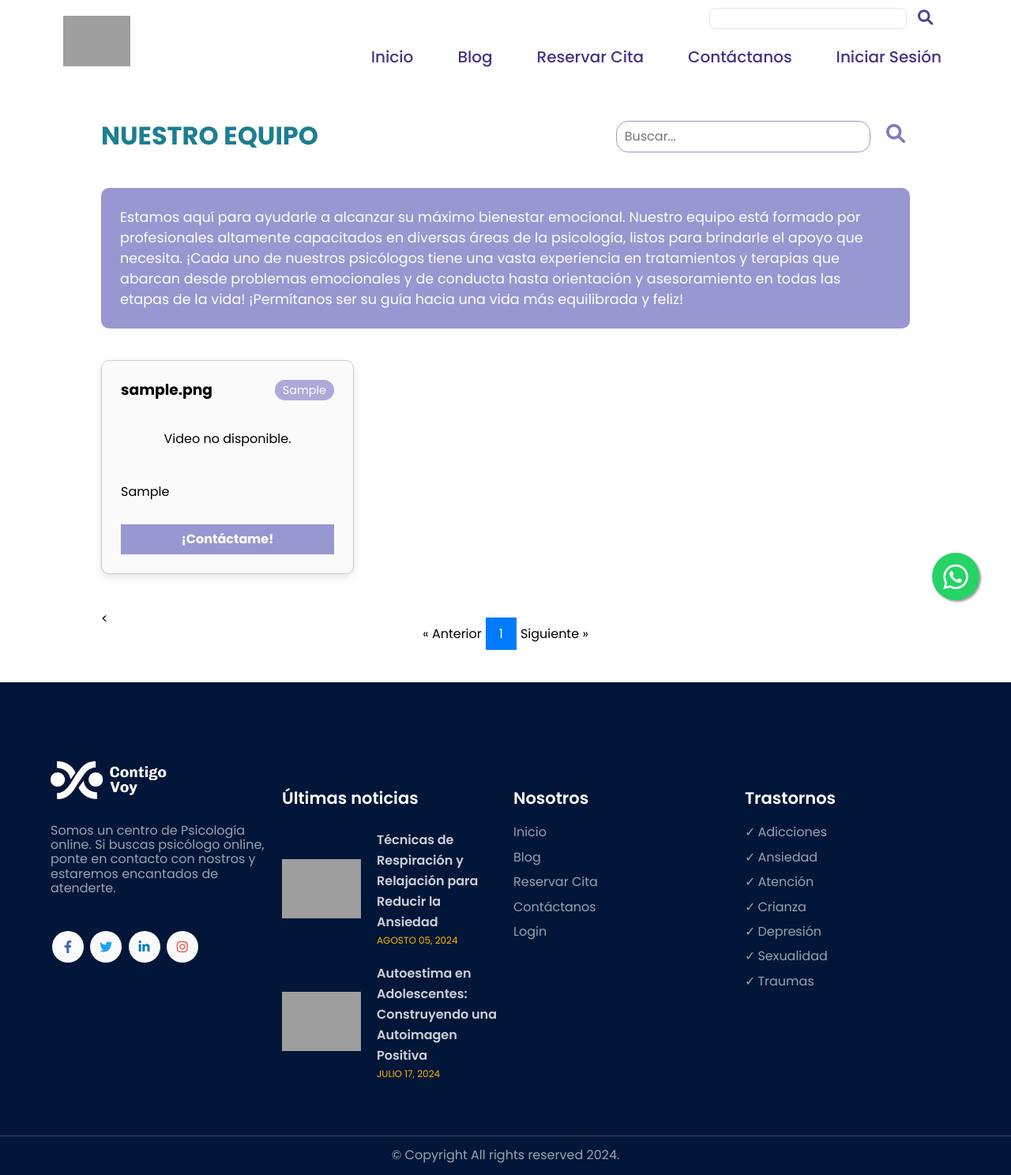
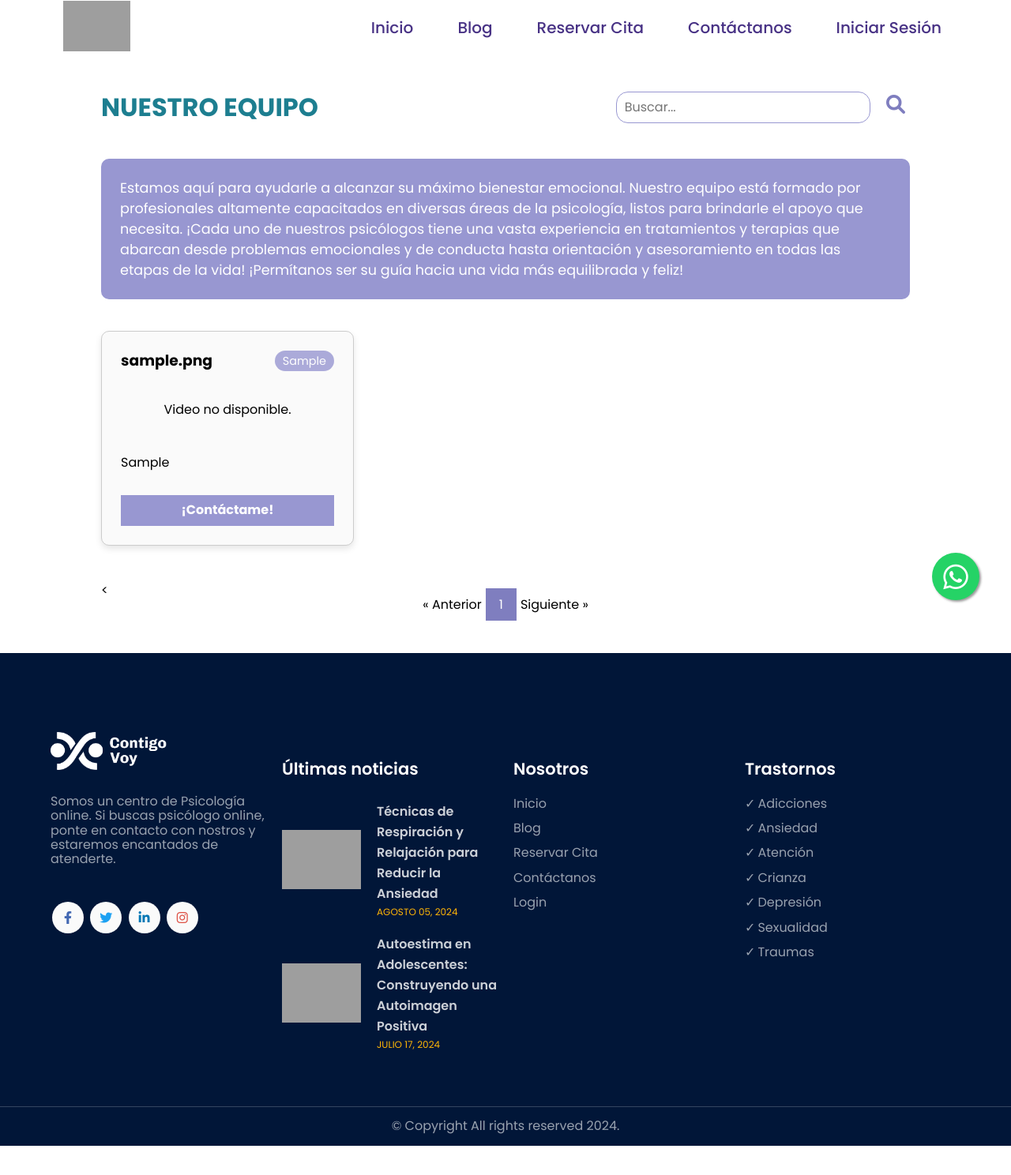
Before and after one commit to marrScielo/calidad-y-prueba, a PHP site: page /psicologos.php in a window 1280 px wide. Shown: the whole page at 79% size. After the commit the page ends 1451 px from the top, so only its background shows below. Run offline with PHP 8.4, Linux system fonts and the light colour scheme; tables that the repository leaves empty or names only in its code hold one stand-in row (values such as "Sample post"); grey boxes are pictures that could not be loaded.

Commit message:
chore: Actualizar estilos del encabezado y del logo en la página principal

```diff
--- a/Componentes/header.php
+++ b/Componentes/header.php
@@ -12,12 +12,12 @@
             <span></span>
         </div>
         <div class="header-bar">
-            <div class="search-box">
+            <!-- <div class="search-box">
                 <input type="search">
                 <button>
                     <i class="fas fa-search"></i>
                 </button>
-            </div>
+            </div> -->
             <ul class="nav-links" id="nav-links">
                     <li><a href="index.php">Inicio</a></li>
                     <li><a href="Blog.php">Blog</a></li>
--- a/css/header-style.css
+++ b/css/header-style.css
@@ -4,11 +4,10 @@
 }
 body {
   font-family: "Poppins";
-  background-image: url('../img/blog.jpg');
+  background-image: url("../img/blog.jpg");
   background-size: cover; /* Ajusta el tamaño de la imagen para cubrir todo el fondo */
   background-position: center; /* Centra la imagen en el contenedor */
   background-repeat: no-repeat; /* Evita que la imagen se repita */
-
 }
 header {
   width: 100%;
@@ -98,7 +97,6 @@ header.scrolled {
 }
 
 .header-bar {
-  margin-top: 10px;
   display: flex;
   flex-direction: column;
   @media (max-width: 768px) {
--- a/css/psico-estilo.css
+++ b/css/psico-estilo.css
@@ -95,19 +95,20 @@
 }
 
 .pagination a {
-  color: #007bff;
+  color: #fff;
+  background: #9897d1;
   padding: 8px 16px;
   text-decoration: none;
   transition: background-color 0.3s;
-  border: 1px solid #007bff;
+  border: 1px solid #9897d1;
   margin: 0 5px;
 }
 
 .pagination a.active,
 .pagination a:hover {
-  background-color: #007bff;
+  background-color: #7f7ebf;
   color: white;
-  border-color: #007bff;
+  border-color: #7f7ebf;
 }
 
 .pagination a.disabled {
```
